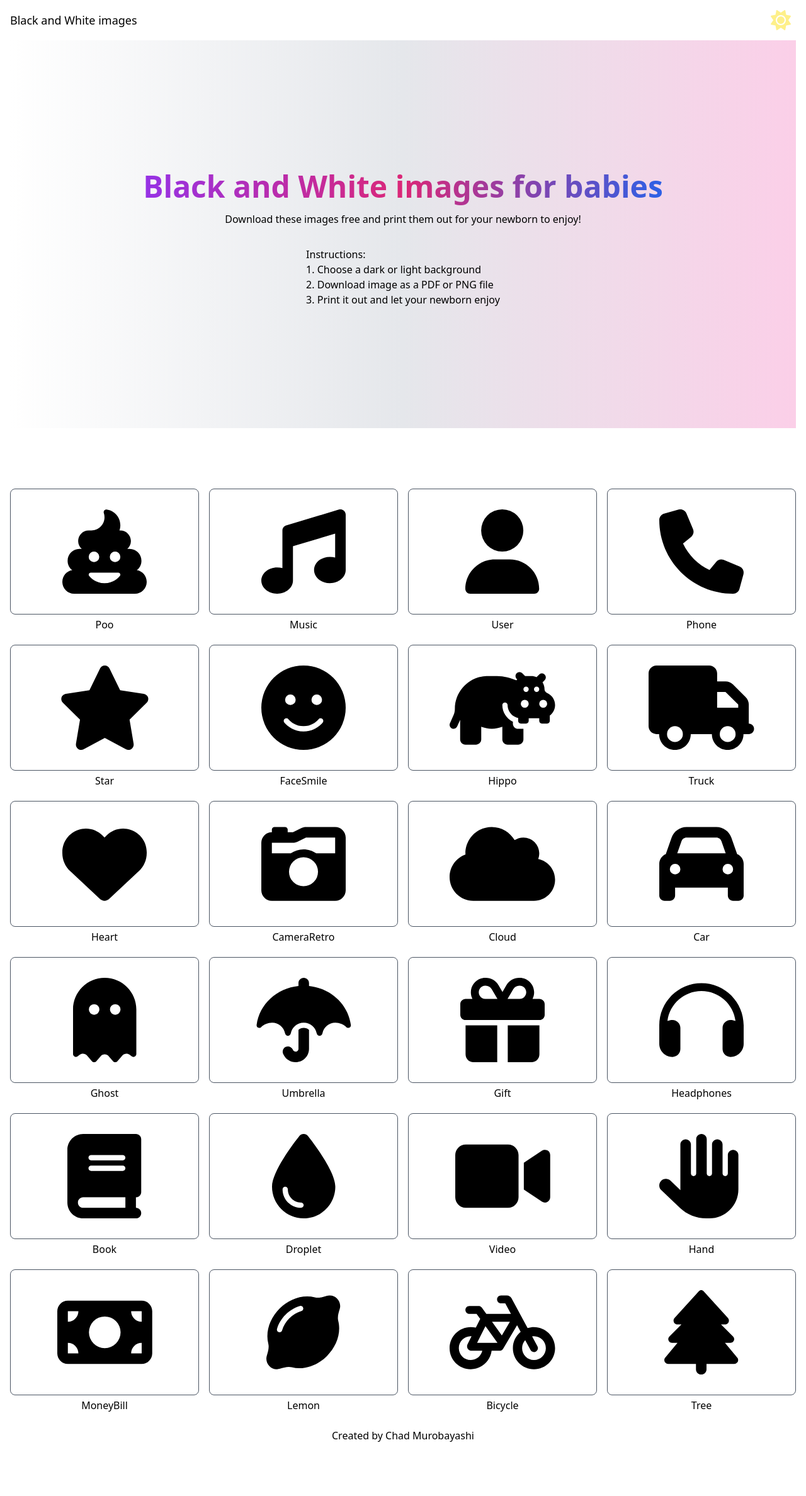
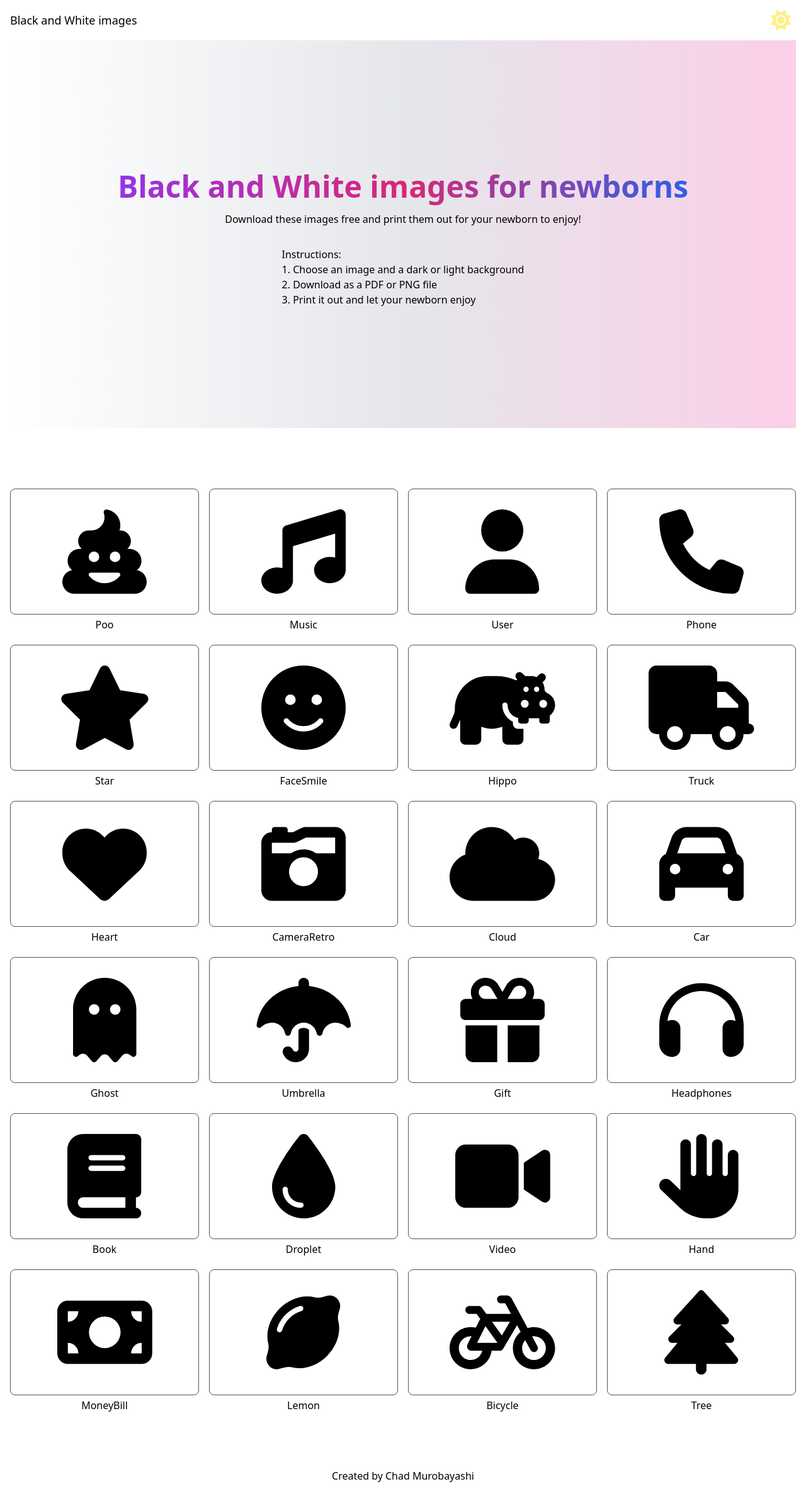
Before and after one commit to chadmuro/bw-images, a Next.js app: page / in a window 1280 px wide. Shown: the whole page at 63% size. Before the commit the page ends 2312 px from the top, so only its background shows below. Built offline with nearby package versions, Linux system fonts and the light colour scheme.

Commit message:
Update meta tag and add link to footer

```diff
--- a/components/Hero.tsx
+++ b/components/Hero.tsx
@@ -3,7 +3,7 @@ export default function Hero() {
     <section className="w-full bg-gradient-to-r from-white dark:from-black via-gray-200 dark:via-gray-800 to-pink-200  dark:to-pink-800 mb-24 px-4">
       <div className="mx-auto py-36 sm:py-48 flex flex-col items-center">
         <h2 className="text-5xl p-4 text-center font-bold bg-gradient-to-r from-purple-600 via-pink-600 to-blue-600 bg-clip-text text-transparent">
-          Black and White images for babies
+          Black and White images for newborns
         </h2>
         <p className="text-center text-black dark:text-white">
           Download these images free and print them out for your newborn to
@@ -11,8 +11,8 @@ export default function Hero() {
         </p>
         <div className="text-black dark:text-white mt-8">
           <p>Instructions:</p>
-          <p>1. Choose a dark or light background</p>
-          <p>2. Download image as a PDF or PNG file</p>
+          <p>1. Choose an image and a dark or light background</p>
+          <p>2. Download as a PDF or PNG file</p>
           <p>3. Print it out and let your newborn enjoy</p>
         </div>
       </div>
--- a/images.ts
+++ b/images.ts
@@ -17,13 +17,13 @@ import {
   faHeadphones,
   faBook,
   faDroplet,
-  faPlane,
   faVideo,
   faHand,
   faMoneyBill,
   faLemon,
   faBicycle,
   faTree,
+  faPlane,
 } from "@fortawesome/free-solid-svg-icons";
 
 import { ImageCardType } from "./types";
--- a/pages/index.tsx
+++ b/pages/index.tsx
@@ -29,8 +29,11 @@ export default function Home() {
   return (
     <div className="w-full min-h-screen flex flex-col dark:bg-black bg-white dark:text-white text-black px-4 items-center">
       <Head>
-        <title>Create Next App</title>
-        <meta name="description" content="Generated by create next app" />
+        <title>Black and White Images</title>
+        <meta
+          name="description"
+          content="Black and white images for newborns"
+        />
         <link rel="icon" href="/favicon.ico" />
       </Head>
 
@@ -70,8 +73,16 @@ export default function Home() {
         <Modal open={open} setOpen={setOpen} selectedImage={selectedImage} />
       </main>
 
-      <footer className="h-16 flex items-center">
-        Created by Chad Murobayashi
+      <footer className="mt-16 h-16 flex items-center">
+        Created by
+        <a
+          href="https://www.chadmuro.com/"
+          target="_blank"
+          rel="noreferrer noopener"
+          className="ml-1 hover:bg-gradient-to-r hover:from-purple-600 hover:via-pink-600 hover:to-blue-600 hover:bg-clip-text hover:text-transparent"
+        >
+          Chad Murobayashi
+        </a>
       </footer>
     </div>
   );
```
